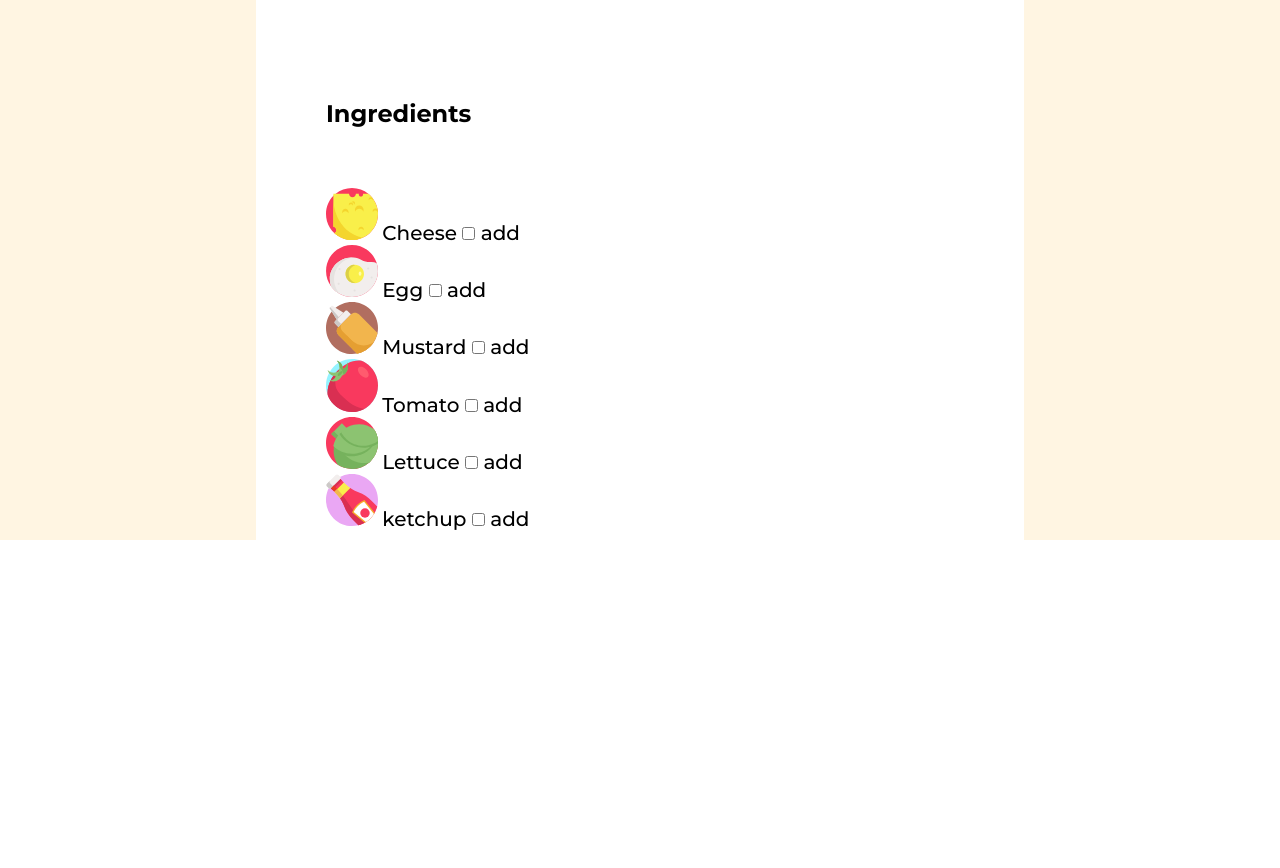
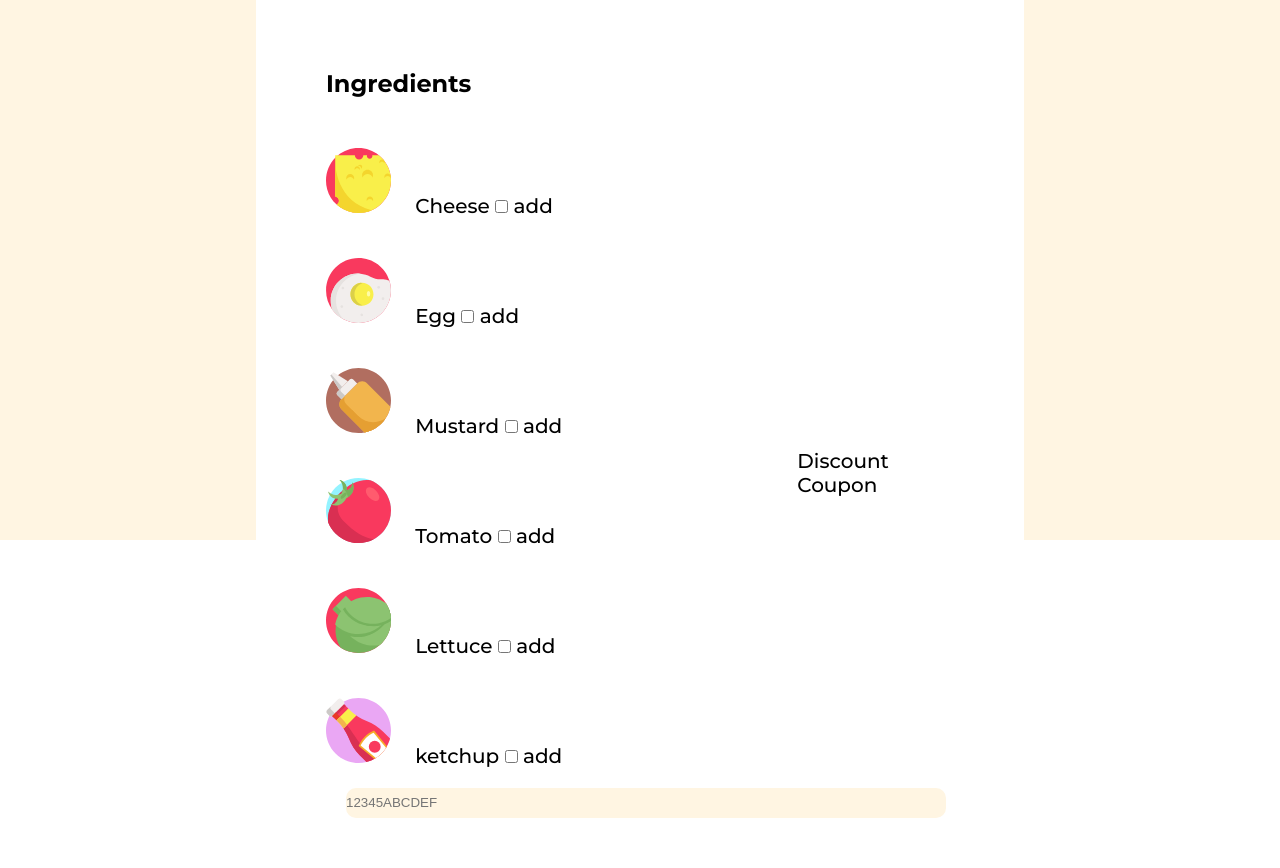
Before and after one commit to AlbertoZanola96/js-burger, a plain HTML site: page index.html in a window 1280 px wide. Shown: the part 260-1128 px from the top of the page. Before the commit the page ends 870 px from the top, so only its background shows below. Drawn offline with Linux system fonts and the light colour scheme.

Commit message:
Aggiunta discount

```diff
--- a/css/style.css
+++ b/css/style.css
@@ -60,17 +60,51 @@ main {
     outline: none;
     font-weight: 700;
 }
+.ingredienti {
+    width: 100%;
+    height: 50%;
+}
 
 .ingredienti > h2 {
-    padding: 60px 70px;
+    padding: 30px 70px;
 }
 
 .ingredienti img {
-    width: 10%;
+    width: 20%;
     margin-left: 70px;
+}
+
+.colonna1 > div,
+.colonna2 > div {
+    width: 60%;
+    padding: 20px 0;
+}
+
+.colonna1 > div > span,
+.colonna2 > div > span {
+    margin-left: 20px;
 }
 
 .colonna1,
 .colonna2  {
     float: left;
 }
+
+.sconto {
+    width: 100%;
+    padding: 50px 70px;
+}
+
+.sconto > span {
+    font-size: 20px;
+    font-weight: 500;
+}
+#inp {
+    width: 600px;
+    height: 30px;
+    background-color: #FFF5E2;
+    border: none;
+    outline: none;
+    border-radius: 10px;
+    margin-left: 20px;
+}
--- a/index.html
+++ b/index.html
@@ -66,6 +66,11 @@
                     </div>
                 </div>
             </div>
+            <div class="sconto">
+                <span>
+                    Discount Coupon <input type="text" name="" id="inp" placeholder="12345ABCDEF">
+                </span>
+            </div>
 
 
         </main>
```
